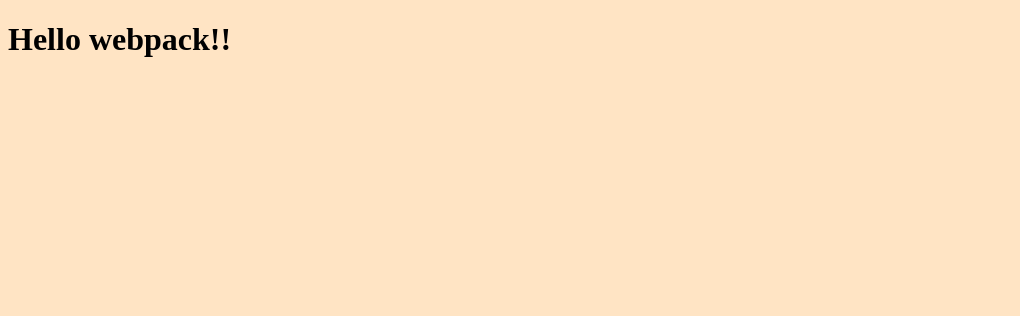
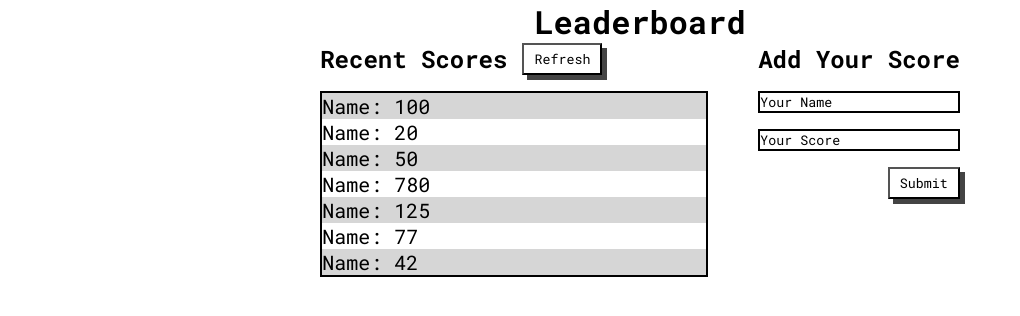
Before and after one commit to mrsamsharma/Leaderboard, a website built with webpack: page src/index.html in a window 1280 px wide. Shown: the whole page, without its empty margins (0-1020 px from the left). Built offline with nearby package versions, Linux system fonts and the light colour scheme.

Commit message:
Create the Leaderboard layout

```diff
--- a/src/index.html
+++ b/src/index.html
@@ -1,12 +1,46 @@
 <!DOCTYPE html>
 <html lang="en">
+
 <head>
   <meta charset="UTF-8">
   <meta http-equiv="X-UA-Compatible" content="IE=edge">
   <meta name="viewport" content="width=device-width, initial-scale=1.0">
-  <title><%= htmlWebpackPlugin.options.title %></title>
+  <title>
+    <%= htmlWebpackPlugin.options.title %>
+  </title>
 </head>
+
 <body>
-  <h1>Hello webpack!!</h1>
+  <h1>Leaderboard</h1>
+
+  <main class="main-container">
+    <div class="scores">
+      <div class="recent-scores">
+        <h2>Recent Scores</h2>
+        <button class="btn">Refresh</button>
+      </div>
+      <ul>
+        <li class="score-item">Name: 100</li>
+        <li class="score-item">Name: 20</li>
+        <li class="score-item">Name: 50</li>
+        <li class="score-item">Name: 780</li>
+        <li class="score-item">Name: 125</li>
+        <li class="score-item">Name: 77</li>
+        <li class="score-item">Name: 42</li>
+      </ul>
+    </div>
+
+    <div class="score-form-container">
+      <h2>Add Your Score</h2>
+      <form>
+        <input class="text-input" type="text" placeholder="Your Name">
+        <input class="text-input" type="text" placeholder="Your Score">
+        <button class="btn">Submit</button>
+      </form>
+    </div>
+  </main>
+
+
 </body>
+
 </html>
--- a/src/index.js
+++ b/src/index.js
@@ -1,7 +1 @@
-import {v4 as uuidv4} from 'uuid';
-import generateJoke from './modules/generateJoke.js';
 import './styles/main.css'
-
-console.log(uuidv4());
-console.log(generateJoke());
-console.log(1)
--- a/src/modules/generateJoke.js
+++ /dev/null
@@ -1,5 +0,0 @@
-function generateJoke() {
-  return 'I don\'t trust stairs. They\'re always up to something';
-}
-
-export default generateJoke;
--- a/src/styles/main.css
+++ b/src/styles/main.css
@@ -1,3 +1,74 @@
+@import url('https://fonts.googleapis.com/css2?family=Roboto+Mono:ital,wght@0,100;0,200;0,300;0,400;0,500;0,600;0,700;1,100;1,200;1,300;1,400;1,500;1,600;1,700&display=swap');
+
+* {
+  padding: 0;
+  margin: 0;
+  font-family: 'Roboto Mono', monospace;;
+}
+
 body {
-  background-color: bisque;
+  display: flex;
+  flex-direction: column;
+  align-items: center;
 }
+
+.main-container {
+  display: flex;
+  gap: 50px;
+}
+
+.score-form-container {
+  display: flex;
+  flex-direction: column;
+  gap: 1em;
+}
+
+form {
+  display: flex;
+  flex-direction: column;
+  gap: 1em;
+}
+
+.scores {
+  display: flex;
+  flex-direction: column;
+  gap: 1em;
+}
+
+.recent-scores {
+  display: flex;
+  gap: 15px;
+}
+
+.score-item {
+  font-size: 20px;
+}
+
+.score-item:nth-child(odd) {
+  background-color: rgb(214, 214, 214);
+}
+
+ul {
+  width: 30vw;
+  border: 2px solid #000;
+  list-style: none;
+}
+
+.text-input {
+  border: 2px solid #000;
+}
+
+.text-input::placeholder {
+  color: #000;
+}
+
+.btn {
+  align-self: flex-end;
+  padding: 5px 10px;
+  background-color: #fff;
+  box-shadow: 5px 5px rgba(0, 0, 0, 0.734);
+}
+
+.btn:active {
+  background-color: #d5d5d5;
+}
--- a/webpack.config.js
+++ b/webpack.config.js
@@ -40,7 +40,7 @@ module.exports = {
   },
   plugins: [
     new HtmlWebpackPlugin({
-      title: 'Webpack Exercise',
+      title: 'Leaderboard',
       filename: 'index.html',
       template: 'src/index.html'
     })
```
Also changed, not shown: .github/workflows/linters.yml (added), src/modules/app.js (added), 1 other file.
